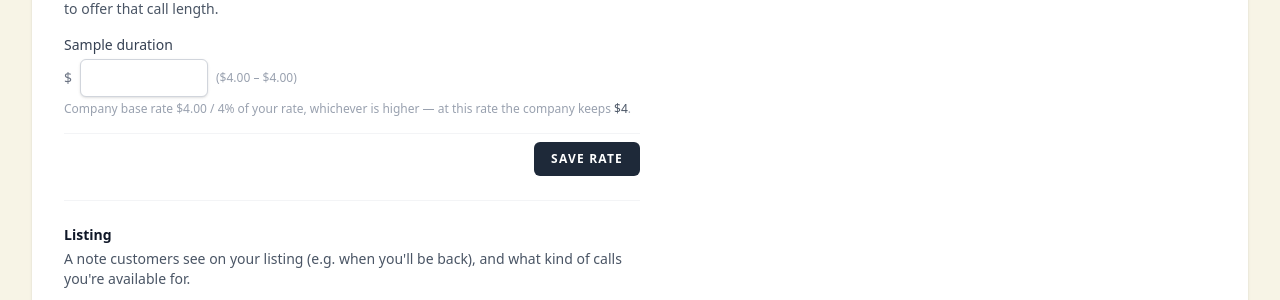
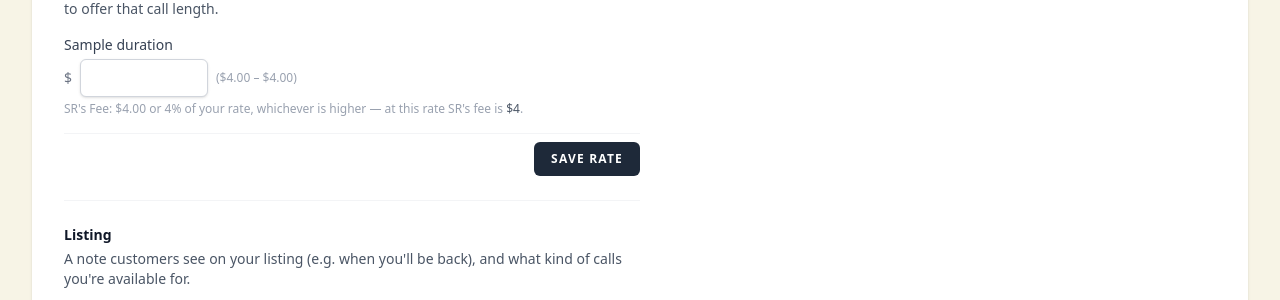
Before and after one commit to theomalley/screenplayreaders-portal, a Laravel app: page /profile in a window 1280 px wide. Shown: the part 3084-3384 px from the top of the page. Run offline with Laravel 12, Linux system fonts and the light colour scheme; a user stored in the database is signed in; data comes from the database, SQL or seed files in the repository; tables that the repository leaves empty hold one stand-in row (values such as "Sample post"); style sheets or scripts are compiled from the project's sources; parts of the project's set-up code (start-up, migrations or seed data) failed here and were passed over; some libraries are stand-ins or nearby versions.

Commit message:
tweak: call it SR's Fee instead of Base Rate

```diff
--- a/resources/views/profile/edit.blade.php
+++ b/resources/views/profile/edit.blade.php
@@ -472,9 +472,9 @@
                                         </span>
                                     </div>
                                     <p class="mt-1 text-xs text-gray-400">
-                                        Company base rate ${{ number_format($duration->base_rate, 2) }}
-                                        / <span x-text="basePercent"></span>% of your rate, whichever is higher —
-                                        at this rate the company keeps <span class="font-medium text-gray-600" x-text="'$' + cut"></span>.
+                                        SR's Fee: ${{ number_format($duration->base_rate, 2) }}
+                                        or <span x-text="basePercent"></span>% of your rate, whichever is higher —
+                                        at this rate SR's fee is <span class="font-medium text-gray-600" x-text="'$' + cut"></span>.
                                     </p>
                                     <x-input-error :messages="$errors->get('rates.' . $duration->id)" class="mt-1" />
                                 </div>
@@ -1371,8 +1371,8 @@
                                     </div>
                                     <p class="mt-1 text-xs text-gray-500">${{ number_format((float) $duration->min_reader_rate, 2) }}–${{ number_format((float) $duration->max_reader_rate, 2) }}</p>
                                     <p class="mt-1 text-xs text-gray-500">
-                                        Base ${{ number_format((float) $duration->base_rate, 2) }} /
-                                        <span x-text="basePercent"></span>% — company cut at this rate:
+                                        SR's Fee ${{ number_format((float) $duration->base_rate, 2) }} /
+                                        <span x-text="basePercent"></span>% — SR's fee at this rate:
                                         <span class="font-medium text-gray-700" x-text="'$' + cut"></span>
                                     </p>
                                     <x-input-error :messages="$errors->get('vc_rates.' . $duration->id)" class="mt-1" />
```
Also changed, not shown: resources/views/settings/assignments.blade.php (+6 -6 lines).
